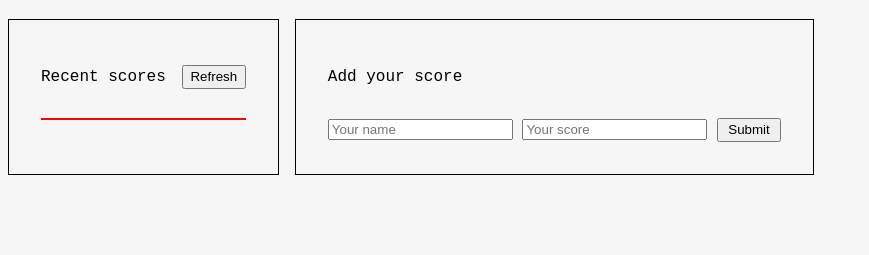
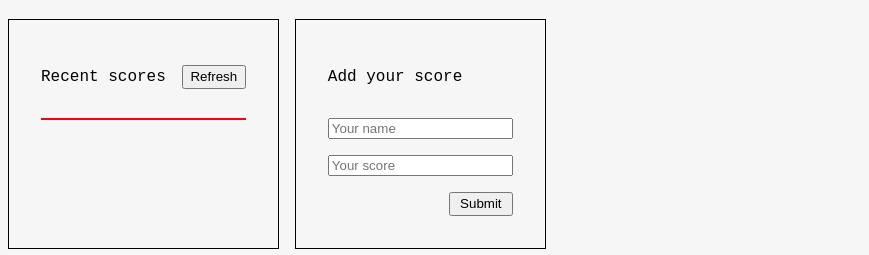
Before and after one commit to Salimer/Leaderboard-project, a website built with webpack: page src/index.html in a window 1280 px wide. Shown: the part 61-316 px from the top of the page, without its empty margins (0-869 px from the left). Built offline with nearby package versions, Linux system fonts and the light colour scheme; no server answers.

Commit message:
Add form styling

```diff
--- a/src/style.scss
+++ b/src/style.scss
@@ -40,6 +40,12 @@ button {
     flex-direction: column;
     gap: 1rem;
 
+    .form {
+      display: flex;
+      flex-direction: column;
+      gap: 1rem;
+    }
+
     #submit {
       align-self: flex-end;
     }
```
